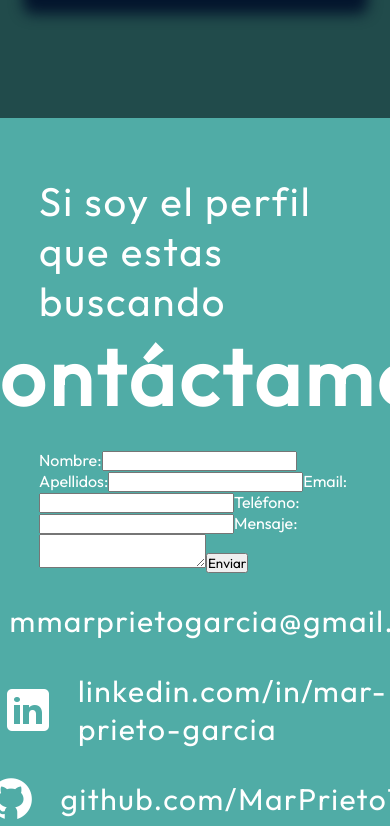
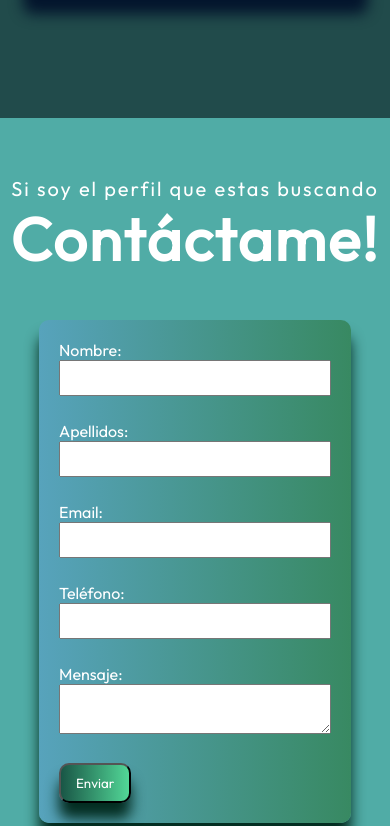
Before and after one commit to MarPrieto7/portfolio, a React (Vite) app: page / in a window 390 px wide. Shown: the part 7018-7844 px from the top of the page. Built offline with nearby package versions, Linux system fonts and the light colour scheme.

Commit message:
Update Contact.module_Styles_Form_Container.css

```diff
--- a/src/components/Contact/Contact.module.css
+++ b/src/components/Contact/Contact.module.css
@@ -1,3 +1,4 @@
+/* En tu archivo Contact.module.css */
 @import "../../vars.css";
 
 .container {
@@ -5,23 +6,56 @@
   margin-top: 120px;
   background-color: var(--color-secondary);
   display: flex;
-  flex-direction: row;
-  justify-content: space-evenly;
+  flex-direction: row; /* Cambiado a 'column' para que el formulario aparezca debajo */
+  align-items: center; /* Centrar elementos en el eje transversal */
   width: 100vw;
   padding: 58px 10%;
   gap: 10px;
 }
 
 .text h2 {
-  font-size: 80px;
+  font-size: 60px;
   font-weight: 700;
-  letter-spacing: 4px;
+  letter-spacing: 2px;
+  margin-bottom: 20px; /* Añadido un espacio debajo de h2 */
 }
 
 .text p {
-  font-size: 40px;
+  font-size: 20px; /* Cambiado a un tamaño de letra más pequeño */
   font-weight: 400;
   letter-spacing: 2px;
+}
+
+.formContainer {
+  max-width: 400px;
+  margin: 0 auto;
+  border: 2px solid var(--color-border);
+  border-radius: 10px;
+  background: linear-gradient(90deg, #57a3bc 0%, #388962 100%);
+  box-shadow: 0 16px 14px 0 #042d21;
+  padding: 20px;
+
+}
+
+label {
+  display: block;
+  margin-bottom: 10px;
+}
+
+input,
+textarea {
+  width: 100%;
+  padding: 8px;
+  margin-bottom: 15px;
+}
+
+button {
+  background: linear-gradient(90deg, #195646 0%, #52d797 100%);
+  box-shadow: 0 16px 14px 0 #042d21;
+  color: #fff;
+  padding: 10px 15px;
+  border-radius: 10px;
+  cursor: pointer;
 }
 
 .links {
@@ -29,19 +63,19 @@
   flex-direction: column;
   align-items: flex-start;
   list-style: none;
-  gap: 26px;
+  gap: 10px; /* Espacio entre enlaces */
 }
 
 .link {
   display: flex;
   align-items: center;
-  gap: 25px;
+  gap: 10px; /* Ajustado el espacio entre el icono y el enlace */
 }
 
 .link a {
   color: var(--color-text);
   text-decoration: none;
-  font-size: 30px;
+  font-size: 17px; /* Cambiado a un tamaño de letra más pequeño */
   font-weight: 400;
   letter-spacing: 1.5px;
 }
@@ -59,6 +93,6 @@
   }
 
   .links {
-    align-items: center;
+    align-items: flex-start; /* Alineados a la izquierda en dispositivos móviles */
   }
 }
```
